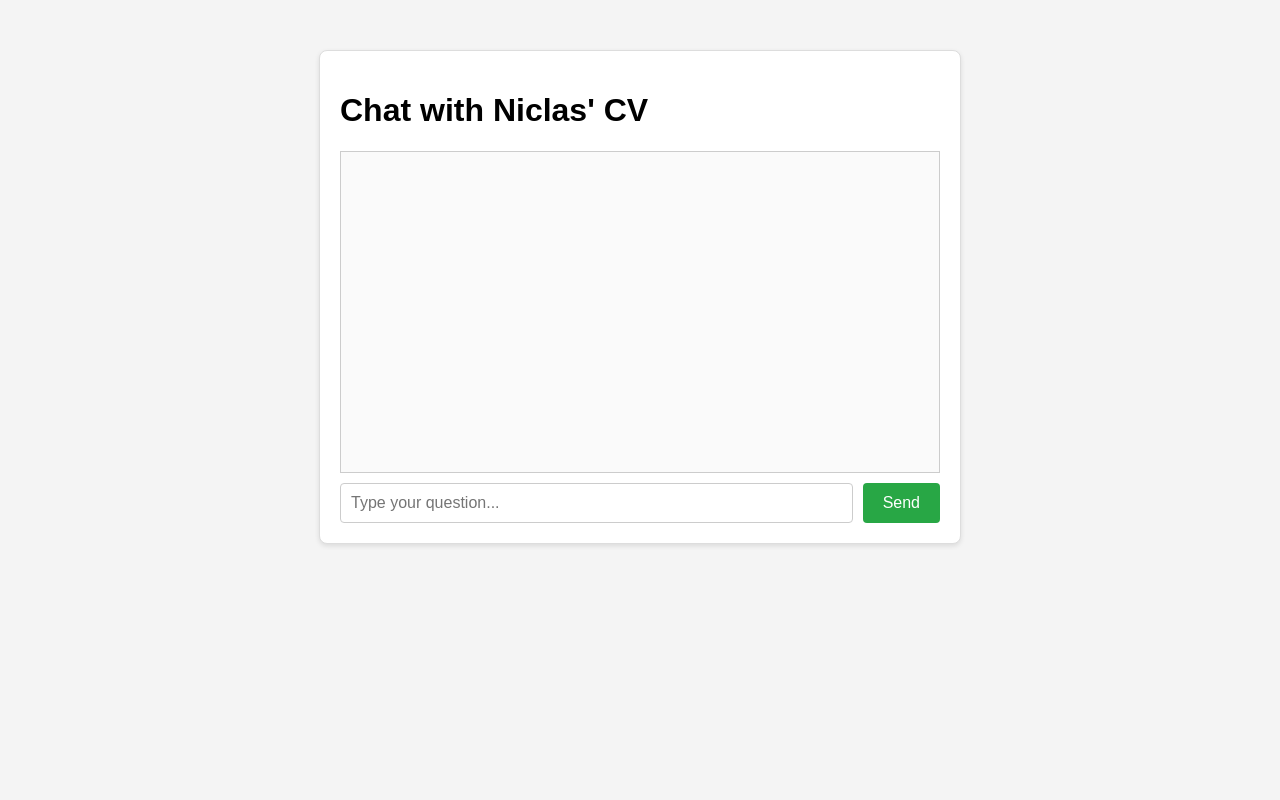
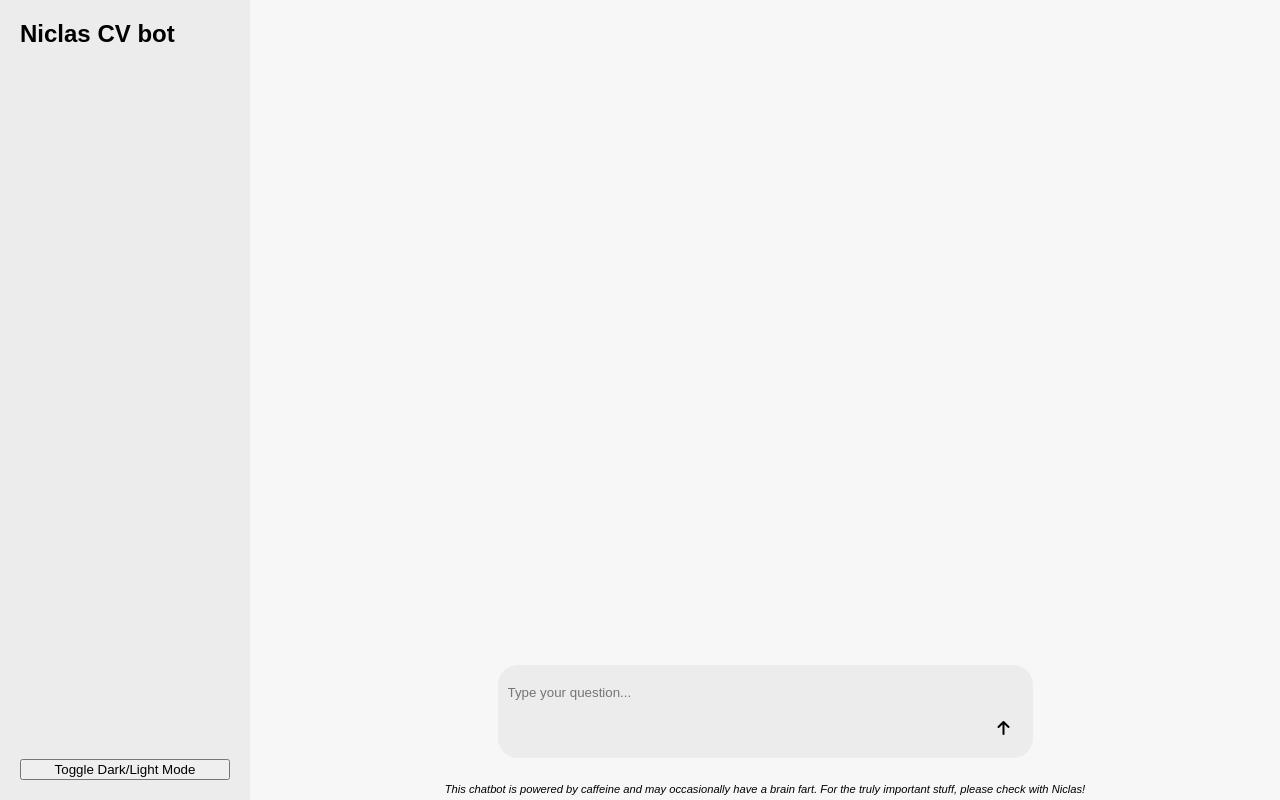
Before and after one commit to niclas-svanstrom/NiclasCVbot, a Django app: page / in a window 1280 px wide. Run offline with Django 5.2, Linux system fonts and the light colour scheme; some libraries are stand-ins or nearby versions.

Commit message:
fixingthe chatbot styling

```diff
--- a/chatbot_app/templates/chatbot_app/chat.html
+++ b/chatbot_app/templates/chatbot_app/chat.html
@@ -6,16 +6,46 @@
     <link rel="shortcut icon" type="image/x-icon" href="{% static 'chatbot_app/pictures/n-letter.svg' %}">
     <title>Chat with Niclas' CV</title>
     <link rel="stylesheet" type="text/css" href="{% static 'chatbot_app/css/styles.css' %}">
+    <script src="https://kit.fontawesome.com/cfe26071ed.js" crossorigin="anonymous"></script>
 </head>
 <body>
-    <div class="chat-container">
+    <div class="main-container">
+        <div class="navbar">
+            <div class="title-container">
+                <h3 class="title">Niclas CV bot</h3>
+            </div>
+            <div class="conversations">
+
+            </div>
+            <button id="toggleMode">Toggle Dark/Light Mode</button>
+
+        </div>
+        <div class="main-content">
+            <div class="chat-container">
+                <div id="messages"></div>
+            </div>
+            <div class="input-container">
+                <input id="userInput" type="text" placeholder="Type your question...">
+                <button id="sendButton"><i class="fa-solid fa-arrow-up"></i></button>
+            </div>
+            <div class="disclaimer-message">
+                <p>
+                  <em>
+                    This chatbot is powered by caffeine and may occasionally have a brain fart. For the truly important stuff, please check with Niclas!
+                  </em>
+                </p>
+              </div>
+        </div>
+
+    </div>
+    <!-- <div class="chat-container">
         <h1>Chat with Niclas' CV</h1>
         <div id="messages"></div>
         <div class="input-container">
             <input id="userInput" type="text" placeholder="Type your question...">
             <button id="sendButton">Send</button>
         </div>
-    </div>
+    </div> -->
     <script src="{% static 'chatbot_app/js/chat.js' %}"></script>
 </body>
 </html>
--- a/chatbot_app/views.py
+++ b/chatbot_app/views.py
@@ -22,11 +22,13 @@ def search_documents(query, top_k=5):
 
 def stream_response(user_input):
     """Stream responses using SSE."""
-    closest_chunks = search_documents(user_input)
-    for chunk in closest_chunks:
-        # Yield each chunk as an SSE message. A small delay helps simulate streaming.
-        yield f"data: {chunk.text}\n\n"
-    # Send a final event to signal completion.
+    # closest_chunks = search_documents(user_input)
+    streaming_chunks = ['Hello', ' I', ' am', ' Niclas', ' CV', ' AI', ' Chatbot', ' how', ' can', ' I', ' help', 'you?']
+    for chunk in streaming_chunks:
+        yield f"data: {chunk}\n\n"
+        time.sleep(0.3)
+    # for chunk in closest_chunks:
+    #     yield f"data: {chunk.text}\n\n"
     yield "data: [DONE]\n\n"
 
 def chat_with_resume(request):
--- a/static/chatbot_app/css/styles.css
+++ b/static/chatbot_app/css/styles.css
@@ -1,54 +1,137 @@
-/* chat_app/static/chat_app/css/styles.css */
+/* Define CSS Variables for light mode */
+:root {
+    --bg-color: #ececec;
+    --text-color: #000000;
+    --navbar-bg: #ececec;           /* Very dark for the navbar */
+    --content-bg: #f7f7f7;    /* Dark gray for conversations */
+    --input-bg: #ececec;
+  }
+
+  /* Dark mode variables; apply by adding the class "dark-mode" on a parent element (e.g., body) */
+  .dark-mode {
+    --bg-color: #212121;
+    --text-color: #ffffff;
+    --navbar-bg: #171717;
+    --content-bg: #212121;
+    --input-bg: #333333;
+  }
+
+  /* chat_app/static/chat_app/css/styles.css */
 body {
     font-family: Arial, sans-serif;
     background-color: #f4f4f4;
     margin: 0;
     padding: 0;
+    transition: background-color 0.3s, color 0.3s;
+
 }
 
-.chat-container {
-    max-width: 600px;
-    margin: 50px auto;
-    background: #fff;
-    border: 1px solid #ddd;
-    border-radius: 8px;
-    padding: 20px;
-    box-shadow: 0 2px 5px rgba(0,0,0,0.1);
+* {
+    scrollbar-color: #424242;
 }
 
-#messages {
-    border: 1px solid #ccc;
+  /* Ensure the entire window is used */
+  .main-container {
+    width: 100vw;
+    height: 100vh;
+    background-color: var(--bg-color);
+    color: var(--text-color);
+    position: relative;
+    display: flex;
+  }
+
+  /* Navbar fixed to the right */
+  .navbar {
+    display: flex;
+    flex-direction: column;
+    width: 250px;
+    height: 100vh;
+    background-color: var(--navbar-bg);
+    color: var(--text-color);
+    padding: 20px;
+    box-sizing: border-box;
+  }
+
+  /* Title styling inside the navbar */
+  .title-container h3 {
+    margin: 0;
+    font-size: 24px;
+  }
+
+  /* Conversations area styling inside the navbar */
+  .conversations {
+    margin-top: 20px;
     padding: 10px;
-    height: 300px;
+    border-radius: 8px;
+    height: 100%;
+    overflow-y: auto;
+  }
+
+  /* Main content takes up remaining space (avoiding the navbar) */
+  .main-content {
+    flex: 1;
+    display: flex;
+    flex-direction: column;
+    height: 100vh;
+    box-sizing: border-box;
+    background-color: var(--content-bg);
+  }
+
+  /* Chat container styling (conversation area above the input) */
+  .chat-container {
+    flex: 1;
     overflow-y: auto;
     margin-bottom: 10px;
-    background: #fafafa;
-}
+    border-radius: 8px;
+  }
 
-.input-container {
+  /* Input container at the bottom of the main content */
+  .input-container {
     display: flex;
-}
+    align-items: center;
+    padding: 10px;
+    background-color: var(--input-bg);
+    border-radius: 20px;
+    width: 50%;
+    align-self: center;
+    flex-direction: column;
+    margin-bottom: 20px;
+  }
 
-#userInput {
+  /* Style for the text input field */
+  .input-container input {
     flex: 1;
     padding: 10px;
-    border: 1px solid #ccc;
-    border-radius: 4px;
-    font-size: 16px;
-}
+    color: var(--text-color);
+    width: 100%;
+    border: none;
+    background-color: transparent;
+  }
 
-#sendButton {
-    padding: 10px 20px;
-    margin-left: 10px;
+  .input-container input:focus-visible {
     border: none;
-    background: #28a745;
-    color: #fff;
-    font-size: 16px;
-    border-radius: 4px;
+    outline: none;
+  }
+
+  /* Style for the send button */
+  .input-container button {
+    padding: 10px 13px;
+    border: none;
+    border-radius: 20px;
+    background-color: var(--navbar-bg);
+    color: var(--text-color);
     cursor: pointer;
-    transition: background 0.3s ease;
-}
+    align-self: flex-end;
+    font-size: medium;
+  }
 
-#sendButton:hover {
-    background: #218838;
-}
+  .disclaimer-message {
+    text-align: center;
+    padding: 5px;
+    font-size: 0.7em;
+    color: var(--text-color);
+  }
+
+  .disclaimer-message p {
+    margin: 0;
+  }
--- a/static/chatbot_app/js/chat.js
+++ b/static/chatbot_app/js/chat.js
@@ -1,9 +1,19 @@
 // chat_app/static/chat_app/js/chat.js
+function sendMessage() {
+    const userInput = document.getElementById("userInput");
+}
+
+
 document.addEventListener("DOMContentLoaded", function() {
     const messagesDiv = document.getElementById("messages");
     const sendButton = document.getElementById("sendButton");
     const userInput = document.getElementById("userInput");
     let eventSource = null;
+
+    const toggleBtn = document.getElementById('toggleMode');
+    toggleBtn.addEventListener('click', () => {
+      document.body.classList.toggle('dark-mode');
+    });
 
     sendButton.addEventListener("click", function() {
         const query = userInput.value.trim();
```
Also changed, not shown: chatbot_app/static/chatbot_app/css/styles.css (+116 -33 lines), chatbot_app/static/chatbot_app/js/chat.js (+10 -0 lines).
